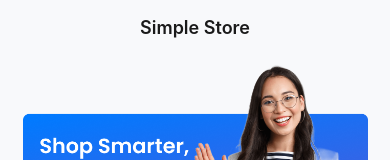
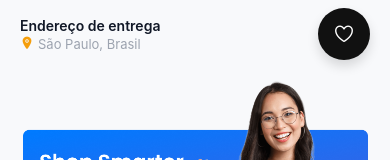
Before and after one commit to odanieldamasio/simple-store-app, a React Native app: screen / in a window 390 px wide. Shown: the top 160 px of the page. Built offline with nearby package versions, Linux system fonts and the light colour scheme; no server answers.

Commit message:
task: favorite products storage

```diff
--- a/src/components/ui/Header.tsx
+++ b/src/components/ui/Header.tsx
@@ -1,40 +1,117 @@
-import { StyleSheet, Platform, StatusBar, View, Text } from "react-native";
+import {
+  StyleSheet,
+  Platform,
+  StatusBar,
+  View,
+  Text,
+  Pressable,
+} from "react-native";
 import { useNavigation } from "@react-navigation/native";
+import { Ionicons } from "@expo/vector-icons";
+import { SafeAreaView } from "react-native-safe-area-context";
+
 import { theme } from "../../constants/theme";
+import { useFavorites } from "../../hooks/useFavorites";
+import { RootStackParamList } from "../../navigation/types";
+import { NativeStackNavigationProp } from "@react-navigation/native-stack";
 
 interface HeaderProps {
-  title: string;
+  title?: string;
 }
 
-export function Header({ title }: HeaderProps) {
-  const navigation = useNavigation();
+export function Header({ title = "Simple Store" }: HeaderProps) {
+  const navigation =
+    useNavigation<NativeStackNavigationProp<RootStackParamList>>();
+  const { count } = useFavorites();
 
   return (
-    <View style={styles.container}>
-      <Text style={styles.title}>{title}</Text>
-    </View>
+    <SafeAreaView edges={["top"]} style={styles.safeArea}>
+      <View style={styles.container}>
+        <View style={styles.left}>
+          <Text style={styles.label}>Endereço de entrega</Text>
+          <View style={styles.locationRow}>
+            <Ionicons name="location" size={14} color="#F59E0B" />
+            <Text style={styles.locationText}>São Paulo, Brasil</Text>
+          </View>
+        </View>
+
+        <Pressable
+          style={styles.favoriteButton}
+          onPress={() => navigation.navigate("Favorites")}
+        >
+          <Ionicons name="heart-outline" size={22} color="#FFFFFF" />
+          {count > 0 ? (
+            <View style={styles.badge}>
+              <Text style={styles.badgeText}>{count}</Text>
+            </View>
+          ) : null}
+        </Pressable>
+      </View>
+    </SafeAreaView>
   );
 }
 
 const styles = StyleSheet.create({
+  safeArea: {
+    backgroundColor: "transparent",
+  },
   container: {
     flexDirection: "row",
     alignItems: "center",
     justifyContent: "space-between",
     width: "100%",
     backgroundColor: "transparent",
-    paddingHorizontal: 16,
-    borderBottomWidth: 1,
-    borderBottomColor: "transparent",
-
-    height: Platform.OS === "ios" ? 88 : 56 + (StatusBar.currentHeight || 0),
-    paddingTop: Platform.OS === "ios" ? 40 : StatusBar.currentHeight || 0,
+    paddingHorizontal: 20,
+    paddingTop: Platform.OS === "ios" ? 8 : StatusBar.currentHeight || 8,
+    paddingBottom: 12,
   },
-  title: {
-    fontSize: 18,
+  left: {
+    flex: 1,
+    paddingRight: 12,
+  },
+  label: {
+    fontSize: 14,
     fontWeight: "600",
-    color: theme.colors.textPrimary,
-    textAlign: "center",
-    flex: 1,
+    color: "#111827",
+  },
+  locationRow: {
+    flexDirection: "row",
+    alignItems: "center",
+    marginTop: 2,
+    gap: 4,
+  },
+  locationText: {
+    fontSize: 13,
+    color: "#9CA3AF",
+  },
+  favoriteButton: {
+    width: 52,
+    height: 52,
+    borderRadius: 26,
+    backgroundColor: "#111111",
+    justifyContent: "center",
+    alignItems: "center",
+    shadowColor: "#000000",
+    shadowOffset: { width: 0, height: 6 },
+    shadowOpacity: 0.14,
+    shadowRadius: 12,
+    elevation: 4,
+  },
+  badge: {
+    position: "absolute",
+    top: 4,
+    right: 4,
+    minWidth: 18,
+    height: 18,
+    borderRadius: 9,
+    backgroundColor: "#EF4444",
+    justifyContent: "center",
+    alignItems: "center",
+    paddingHorizontal: 4,
+  },
+  badgeText: {
+    color: "#FFFFFF",
+    fontSize: 11,
+    fontWeight: "700",
   },
 });
--- /dev/null
+++ b/src/hooks/useFavorites.ts
@@ -0,0 +1,73 @@
+import { useCallback, useEffect, useState } from "react";
+import AsyncStorage from "@react-native-async-storage/async-storage";
+
+import { FavoriteProduct } from "../types/FavoriteProduct";
+
+const STORAGE_KEY = "@fakestore:favorites";
+
+export function useFavorites() {
+  const [favorites, setFavorites] = useState<FavoriteProduct[]>([]);
+
+  const loadFavorites = useCallback(async () => {
+    try {
+      const stored = await AsyncStorage.getItem(STORAGE_KEY);
+      if (stored) {
+        setFavorites(JSON.parse(stored));
+      }
+    } catch (error) {
+      console.warn("Erro ao carregar favoritos", error);
+    }
+  }, []);
+
+  useEffect(() => {
+    loadFavorites();
+  }, [loadFavorites]);
+
+  const saveFavorites = useCallback(
+    async (nextFavorites: FavoriteProduct[]) => {
+      setFavorites(nextFavorites);
+      await AsyncStorage.setItem(STORAGE_KEY, JSON.stringify(nextFavorites));
+    },
+    [],
+  );
+
+  const isFavorite = useCallback(
+    (id: number) => favorites.some((item) => item.id === id),
+    [favorites],
+  );
+
+  const add = useCallback(
+    async (product: FavoriteProduct) => {
+      if (isFavorite(product.id)) return;
+      await saveFavorites([...favorites, product]);
+    },
+    [favorites, isFavorite, saveFavorites],
+  );
+
+  const remove = useCallback(
+    async (id: number) => {
+      await saveFavorites(favorites.filter((item) => item.id !== id));
+    },
+    [favorites, saveFavorites],
+  );
+
+  const toggle = useCallback(
+    async (product: FavoriteProduct) => {
+      if (isFavorite(product.id)) {
+        await remove(product.id);
+      } else {
+        await add(product);
+      }
+    },
+    [add, isFavorite, remove],
+  );
+
+  return {
+    favorites,
+    count: favorites.length,
+    isFavorite,
+    add,
+    remove,
+    toggle,
+  };
+}
--- a/src/navigation/RootNavigator.tsx
+++ b/src/navigation/RootNavigator.tsx
@@ -1,6 +1,7 @@
 import { createNativeStackNavigator } from "@react-navigation/native-stack";
 import HomeScreen from "../screens/HomeScreen";
 import ProductDetailsScreen from "../screens/ProductDetailsScreen";
+import FavoritesScreen from "../screens/FavoritesScreen";
 
 export const RootNavigator = createNativeStackNavigator({
   screens: {
@@ -10,6 +11,9 @@ export const RootNavigator = createNativeStackNavigator({
     ProductDetails: {
       screen: ProductDetailsScreen,
     },
+    Favorites: {
+      screen: FavoritesScreen,
+    },
   },
   initialRouteName: "Home",
   screenOptions: {
--- /dev/null
+++ b/src/screens/FavoritesScreen.tsx
@@ -0,0 +1,163 @@
+import {
+  FlatList,
+  Image,
+  Pressable,
+  StyleSheet,
+  Text,
+  View,
+} from "react-native";
+import { SafeAreaView } from "react-native-safe-area-context";
+import { Ionicons } from "@expo/vector-icons";
+import { useNavigation } from "@react-navigation/native";
+
+import { useFavorites } from "../hooks/useFavorites";
+import { theme } from "../constants/theme";
+import { FavoriteProduct } from "../types/FavoriteProduct";
+
+export default function FavoritesScreen() {
+  const navigation = useNavigation();
+  const { favorites, remove } = useFavorites();
+
+  const renderItem = ({ item }: { item: FavoriteProduct }) => (
+    <View style={styles.card}>
+      <Image
+        source={{ uri: item.image }}
+        style={styles.image}
+        resizeMode="contain"
+      />
+      <View style={styles.info}>
+        <Text style={styles.title} numberOfLines={2}>
+          {item.title}
+        </Text>
+        <Text style={styles.price}>${item.price.toFixed(2)}</Text>
+      </View>
+      <Pressable style={styles.removeButton} onPress={() => remove(item.id)}>
+        <Ionicons name="heart" size={18} color="#EF4444" />
+      </Pressable>
+    </View>
+  );
+
+  return (
+    <SafeAreaView style={styles.safeArea}>
+      <View style={styles.header}>
+        <Pressable
+          onPress={() => navigation.goBack()}
+          style={styles.backButton}
+        >
+          <Ionicons name="arrow-back" size={20} color="#111827" />
+        </Pressable>
+        <Text style={styles.headerTitle}>Favoritos</Text>
+        <View style={styles.placeholder} />
+      </View>
+
+      {favorites.length === 0 ? (
+        <View style={styles.emptyState}>
+          <Ionicons name="heart-outline" size={40} color="#9CA3AF" />
+          <Text style={styles.emptyTitle}>Nenhum favorito ainda</Text>
+          <Text style={styles.emptyText}>
+            Adicione produtos para acompanhar aqui.
+          </Text>
+        </View>
+      ) : (
+        <FlatList
+          data={favorites}
+          keyExtractor={(item) => item.id.toString()}
+          contentContainerStyle={styles.listContent}
+          renderItem={renderItem}
+        />
+      )}
+    </SafeAreaView>
+  );
+}
+
+const styles = StyleSheet.create({
+  safeArea: {
+    flex: 1,
+    backgroundColor: theme.colors.offWhite,
+  },
+  header: {
+    flexDirection: "row",
+    alignItems: "center",
+    justifyContent: "space-between",
+    paddingHorizontal: 20,
+    paddingVertical: 12,
+  },
+  backButton: {
+    width: 40,
+    height: 40,
+    borderRadius: 20,
+    backgroundColor: theme.colors.surface,
+    alignItems: "center",
+    justifyContent: "center",
+  },
+  headerTitle: {
+    fontSize: 18,
+    fontWeight: "700",
+    color: "#111827",
+  },
+  placeholder: {
+    width: 40,
+  },
+  listContent: {
+    paddingHorizontal: 20,
+    paddingBottom: 24,
+  },
+  card: {
+    flexDirection: "row",
+    alignItems: "center",
+    backgroundColor: theme.colors.surface,
+    borderRadius: 18,
+    padding: 12,
+    marginBottom: 12,
+    shadowColor: "#000000",
+    shadowOffset: { width: 0, height: 4 },
+    shadowOpacity: 0.08,
+    shadowRadius: 10,
+    elevation: 2,
+  },
+  image: {
+    width: 64,
+    height: 64,
+    marginRight: 12,
+  },
+  info: {
+    flex: 1,
+  },
+  title: {
+    fontSize: 14,
+    color: "#111827",
+    fontWeight: "600",
+  },
+  price: {
+    fontSize: 14,
+    color: theme.colors.primary,
+    fontWeight: "700",
+    marginTop: 4,
+  },
+  removeButton: {
+    width: 36,
+    height: 36,
+    borderRadius: 18,
+    backgroundColor: "#FEE2E2",
+    alignItems: "center",
+    justifyContent: "center",
+  },
+  emptyState: {
+    flex: 1,
+    justifyContent: "center",
+    alignItems: "center",
+    paddingHorizontal: 24,
+  },
+  emptyTitle: {
+    fontSize: 18,
+    fontWeight: "700",
+    color: "#111827",
+    marginTop: 12,
+  },
+  emptyText: {
+    fontSize: 14,
+    color: "#9CA3AF",
+    textAlign: "center",
+    marginTop: 6,
+  },
+});
--- /dev/null
+++ b/src/types/FavoriteProduct.ts
@@ -0,0 +1,6 @@
+export type FavoriteProduct = {
+  id: number;
+  title: string;
+  price: number;
+  image: string;
+};
```
Also changed, not shown: src/navigation/types.ts (+4 -4 lines).
